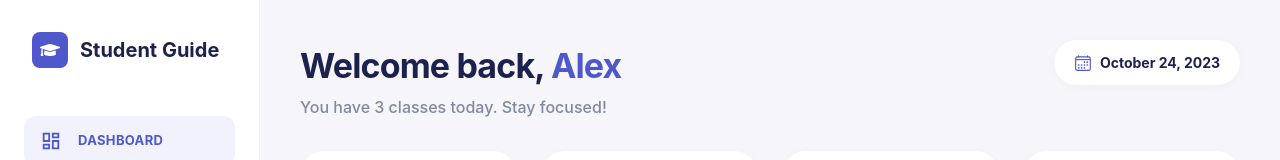
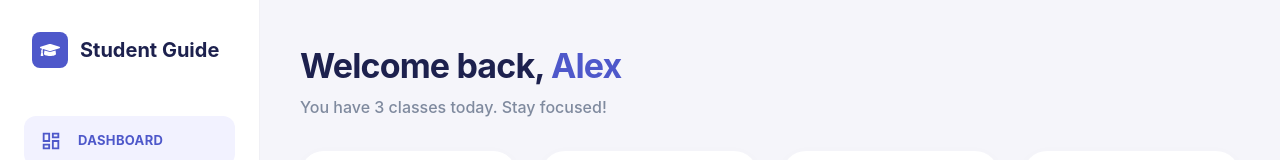
Before and after one commit to ahmedayman334/student-guide-app, a React (Vite) app in the folder web/: page /dashboard in a window 1280 px wide. Shown: the top 160 px of the page. Built offline with nearby package versions, Linux system fonts and the light colour scheme.

Commit message:
Remove Calunder from dashboard

```diff
--- a/web/src/Dashboard.jsx
+++ b/web/src/Dashboard.jsx
@@ -37,9 +37,6 @@ function Dashboard() {
               You have 3 classes today. Stay focused!
             </p>
           </div>
-          <button className="flex items-center gap-2 bg-white px-5 py-3 rounded-full shadow-[0_2px_10px_rgba(0,0,0,0.03)] text-[#1D214E] font-bold text-[14px]">
-            <IoCalendarOutline className="text-[#4E58CA] text-lg" /> October 24, 2023
-          </button>
         </div>
 
         {/* Stat Cards */}
```
